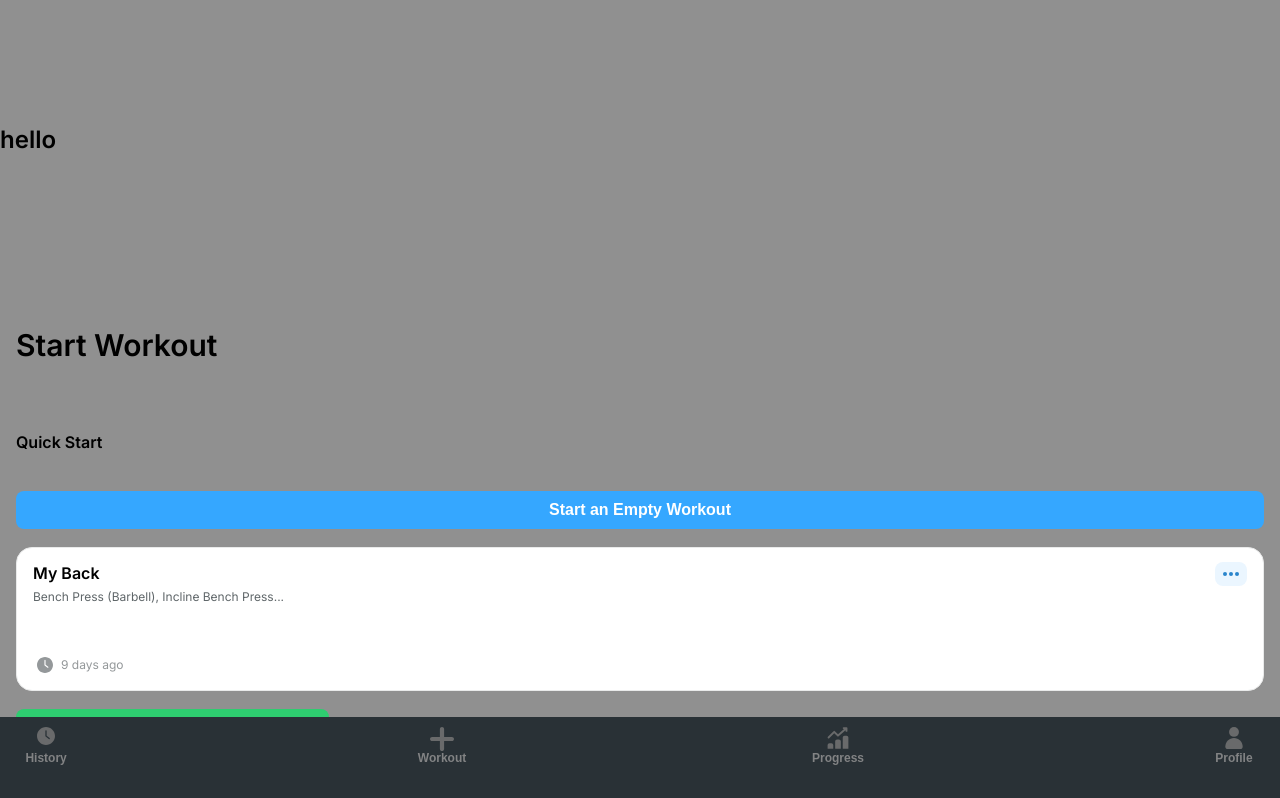
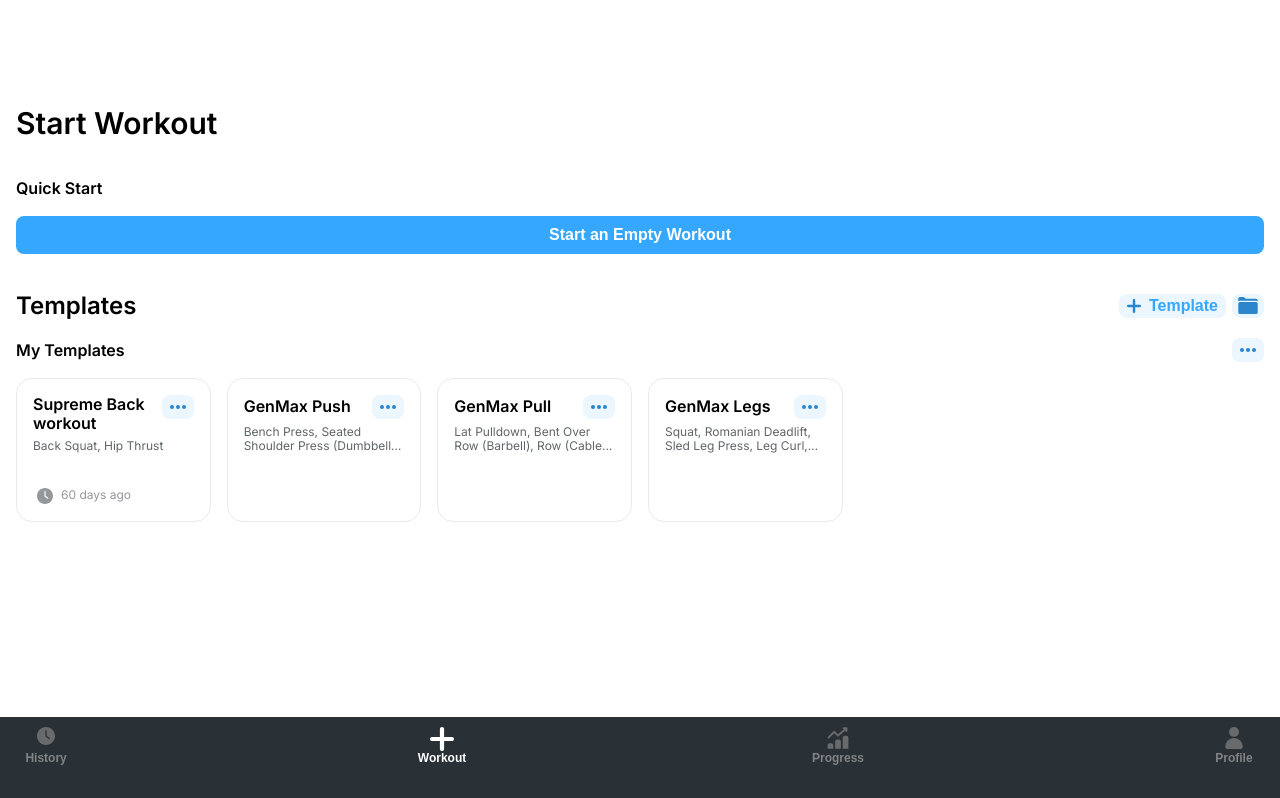
Before and after one commit to harshaand/workout-tracker-app, a React (Vite) app: page / in a window 1280 px wide. Shown: the top 798 px of the page. Built offline with nearby package versions, Linux system fonts and the light colour scheme.

Commit message:
Added UI for templates screen and history screen modals (options modals)

```diff
--- a/src/App.jsx
+++ b/src/App.jsx
@@ -23,7 +23,7 @@ export const RoutingContext = React.createContext({
 })
 
 function App() {
-  const [currentScreen, setCurrentScreen] = React.useState('TestingScreen')
+  const [currentScreen, setCurrentScreen] = React.useState('TemplatesScreen')
   let ScreenComponent;
   //FWS = finished workout screen
   let FWS_data = React.useRef({
--- a/src/components/Cards/CardWorkoutHistory.jsx
+++ b/src/components/Cards/CardWorkoutHistory.jsx
@@ -2,15 +2,11 @@ import React from 'react'
 import ButtonSmall from '../Buttons/ButtonSmall.jsx'
 import '../../css/cards.scss';
 import '../../css/screens.scss';
+import { Clock, Weight, TrophyMedium } from '../../assets/icons/icons.js';
+import ModalOptionsHistory from '../Modals/template/ModalOptionsHistory.jsx';
 
 
-import {
-    Clock, Weight, TrophyMedium
-} from '../../assets/icons/icons.js';
-
-
-
-function CardWorkoutHistory({ history, customClasses, onClick }) {
+function CardWorkoutHistory({ history, customClasses, onClick, showOptionsModal, setShowOptionsModal }) {
     const daysOfWeek = ['Sunday', 'Monday', 'Tuesday', 'Wednesday', 'Thursday', 'Friday', 'Saturday'];
     const months = [
         'Jan', 'Feb', 'Mar', 'Apr', 'May', 'Jun',
@@ -34,8 +30,19 @@ function CardWorkoutHistory({ history, customClasses, onClick }) {
     };
     return (
         <div className={`card-workout-history ${customClasses ? customClasses : 'card-workout-history--default'}`} onClick={onClick}>
-            <ButtonSmall type='options1' customClasses='options-button'></ButtonSmall>
-            <div className='heading'><h3>{history.name}</h3></div>
+            <div className='header'>
+                <div className='container-heading'>
+                    <h3>{history.name}</h3>
+                </div>
+                <div className='wrapper-options'>
+                    <ButtonSmall type='options1' onClick={(e) => {
+                        e.stopPropagation()
+                        setShowOptionsModal(history.workoutId)
+                    }}></ButtonSmall>
+                    {showOptionsModal === history.workoutId &&
+                        <ModalOptionsHistory setShowModal={setShowOptionsModal} />}
+                </div>
+            </div>
 
 
             <div className='container-stats'>
--- a/src/components/Cards/CardWorkoutTemplate.jsx
+++ b/src/components/Cards/CardWorkoutTemplate.jsx
@@ -2,6 +2,7 @@ import React from 'react'
 import '../../css/cards.scss';
 import ButtonSmall from '../Buttons/ButtonSmall.jsx'
 import { Clock } from '../../assets/icons/icons.js';
+import ModalOptionsTemplate from '../Modals/template/ModalOptionsTemplate.jsx'
 
 
 let title
@@ -11,7 +12,7 @@ let titleLength
 let type
 
 
-function CardWorkoutTemplate({ template, onClick }) {
+function CardWorkoutTemplate({ template, onClick, showOptionsModal, setShowOptionsModal }) {
     if (template) {
         description = template.exercises.map(exercise => exercise.name);
         description = description.join(', ')
@@ -71,10 +72,19 @@ function CardWorkoutTemplate({ template, onClick }) {
     else {
         return (
             <div className={`card-workout-template ${LENGTH_MAP[titleLength]}`} onClick={onClick}>
-                <div className='heading'><h3>{title}</h3></div>
-
-                <ButtonSmall type='options1' customClasses='options-button'></ButtonSmall>
-
+                <div className='header'>
+                    <div className='container-heading'>
+                        <h3>{title}</h3>
+                    </div>
+                    <div className='wrapper-options'>
+                        <ButtonSmall type='options1' onClick={(e) => {
+                            e.stopPropagation()
+                            setShowOptionsModal(template.id)
+                        }}></ButtonSmall>
+                        {showOptionsModal === template.id &&
+                            <ModalOptionsTemplate setShowModal={setShowOptionsModal} />}
+                    </div>
+                </div>
                 <div className='content'>
                     <p>{description}</p>
                     {timestamp !== false ?
--- a/src/components/Modals/template/ModalOptionsHistory.jsx
+++ b/src/components/Modals/template/ModalOptionsHistory.jsx
@@ -2,13 +2,58 @@ import '../../../css/modals.scss';
 import ButtonModal from '../../Buttons/ButtonModal.jsx'
 import React from 'react'
 
-function ModalOptionsHistory() {
+function ModalOptionsHistory({ showModal, setShowModal, historyId }) {
+    const modalRef = React.useRef(null);
+    const [modalStyle, setModalStyle] = React.useState({ visibility: 'hidden' });
+
+    function checkPosition() {
+        if (!modalRef.current) return;
+
+        const rect = modalRef.current.getBoundingClientRect();
+        const style = {};
+
+        if (rect.left < rect.width) { style.left = 0; }
+        else { style.right = 0; }
+
+        if (rect.bottom > window.innerHeight) { style.bottom = 0; }
+        else { style.top = 0; }
+
+        setModalStyle(style);
+    }
+
+
+    React.useEffect(() => {
+        const resizeObserver = new ResizeObserver(checkPosition);
+        if (modalRef.current) resizeObserver.observe(modalRef.current);
+
+        let timeoutId;
+        function debouncedCheck() {
+            clearTimeout(timeoutId);
+            timeoutId = setTimeout(checkPosition, 150)
+        };
+        window.addEventListener('resize', debouncedCheck); // checkPosition() 0.15s after resize stops/pauses
+
+        checkPosition();
+
+        return () => {
+            clearTimeout(timeoutId);
+            resizeObserver.disconnect();
+            window.removeEventListener('resize', debouncedCheck);
+        };
+    }, []);
     return (
-        <div className='modal-options modal-options--default-width'>
-            <ButtonModal type='options' icon='edit'>Edit Workout</ButtonModal>
-            <ButtonModal type='options' icon='add'>Save as Template</ButtonModal>
-            <ButtonModal type='optionsDelete' icon='delete'>Delete</ButtonModal>
-        </div>
+        <>
+            <button className='modal-overlay' onClick={(e) => {
+                e.stopPropagation()
+                setShowModal(undefined)
+            }}></button>
+
+            <div ref={modalRef} className='modal-options modal-options--default-width' style={{ ...modalStyle }} >
+                <ButtonModal type='options' icon='edit'>Edit Workout</ButtonModal>
+                <ButtonModal type='options' icon='add'>Save as Template</ButtonModal>
+                <ButtonModal type='optionsDelete' icon='delete'>Delete</ButtonModal>
+            </div>
+        </>
     )
 }
 
--- a/src/components/Modals/template/ModalOptionsTemplate.jsx
+++ b/src/components/Modals/template/ModalOptionsTemplate.jsx
@@ -2,15 +2,62 @@ import '../../../css/modals.scss';
 import ButtonModal from '../../Buttons/ButtonModal.jsx'
 import React from 'react'
 
-function ModalOptionsTemplate() {
+
+function ModalOptionsTemplate({ setShowModal }) {
+    const modalRef = React.useRef(null);
+    const [modalStyle, setModalStyle] = React.useState({ visibility: 'hidden' });
+
+    function checkPosition() {
+        if (!modalRef.current) return;
+
+        const rect = modalRef.current.getBoundingClientRect();
+        const style = {};
+
+        if (rect.left < rect.width) { style.left = 0; }
+        else { style.right = 0; }
+
+        if (rect.bottom > window.innerHeight) { style.bottom = 0; }
+        else { style.top = 0; }
+
+        setModalStyle(style);
+    }
+
+
+    React.useEffect(() => {
+        const resizeObserver = new ResizeObserver(checkPosition);
+        if (modalRef.current) resizeObserver.observe(modalRef.current);
+
+        let timeoutId;
+        function debouncedCheck() {
+            clearTimeout(timeoutId);
+            timeoutId = setTimeout(checkPosition, 150)
+        };
+        window.addEventListener('resize', debouncedCheck); // checkPosition() 0.15s after resize stops/pauses
+
+        checkPosition();
+
+        return () => {
+            clearTimeout(timeoutId);
+            resizeObserver.disconnect();
+            window.removeEventListener('resize', debouncedCheck);
+        };
+    }, []);
+
     return (
-        <div className='modal-options modal-options--default-width'>
+        <>
+            <button className='modal-overlay' onClick={(e) => {
+                e.stopPropagation()
+                setShowModal(undefined)
+            }}></button>
+
+            <div ref={modalRef} className={`modal-options modal-options--default-width`} style={{ ...modalStyle }} >
                 <ButtonModal type='options' icon='edit'>Edit Template</ButtonModal>
                 <ButtonModal type='options' icon='edit'>Rename</ButtonModal>
                 <ButtonModal type='options' icon='duplicate'>Duplicate</ButtonModal>
                 <ButtonModal type='options' icon='archive'>Archive</ButtonModal>
                 <ButtonModal type='optionsDelete' icon='delete'>Delete</ButtonModal>
             </div>
+        </>
     )
 }
 
--- a/src/css/cards.scss
+++ b/src/css/cards.scss
@@ -56,7 +56,6 @@
 }
 
 .card-workout-template {
-    position: relative;
     display: flex;
     flex-direction: column;
     background-color: var(--white);
@@ -71,15 +70,11 @@
 
     /* !!!!!!!!just some hover and pressed styles for now !!!!!!!!*/
     &:hover {
-        filter: brightness(1.1);
-        transform: translateY(-1px);
         box-shadow: 0 2px 4px rgba(0, 0, 0, 0.1);
         transition: all 0.2s ease;
     }
 
     &:active {
-        filter: brightness(0.9);
-        transform: translateY(1px);
         box-shadow: none;
         transition: all 0.1s ease;
     }
@@ -92,9 +87,28 @@
         gap: 12px;
     }
 
+    .header {
+        display: flex;
+        justify-content: space-between;
+        width: 100%;
+        box-sizing: border-box;
+
+        .container-heading {
+            display: flex;
+            align-items: center;
+        }
+
+        .wrapper-options {
+            position: relative;
+            height: fit-content;
+            width: fit-content;
+        }
+    }
+
     h3 {
         color: var(--text-color-heading-1);
         width: 100%;
+        height: fit-content;
         padding: 0;
         margin: 0;
 
@@ -108,12 +122,6 @@
         max-height: calc(2 * 1.2em);
         text-overflow: ellipsis;
         overflow: hidden;
-    }
-
-    .heading {
-        padding-right: 44px;
-        width: 100%;
-        box-sizing: border-box;
     }
 
     p {
@@ -130,12 +138,6 @@
         max-height: calc(2 * 1.2em);
         text-overflow: ellipsis;
         overflow: hidden;
-    }
-
-    .options-button {
-        position: absolute;
-        right: 16px;
-        top: 14px;
     }
 
     .content {
@@ -174,7 +176,6 @@
 
 
 .card-workout-history {
-    position: relative;
     display: flex;
     flex-direction: column;
     gap: 10px;
@@ -183,8 +184,6 @@
     border: 1px var(--card-border-color) solid;
     border-radius: 16px;
     box-sizing: border-box;
-    overflow-y: auto;
-    overflow-x: hidden;
 
     &--default {
         height: fit-content;
@@ -195,6 +194,7 @@
     h3 {
         color: var(--text-color-heading-2);
         width: 100%;
+        height: fit-content;
         padding: 0;
         margin: 0;
     }
@@ -207,10 +207,22 @@
         margin: 0;
     }
 
-    .heading {
-        padding-right: 44px;
+    .header {
+        display: flex;
+        justify-content: space-between;
         width: 100%;
         box-sizing: border-box;
+
+        .container-heading {
+            display: flex;
+            align-items: center;
+        }
+
+        .wrapper-options {
+            position: relative;
+            height: fit-content;
+            width: fit-content;
+        }
     }
 
     p {
--- a/src/css/modals.scss
+++ b/src/css/modals.scss
@@ -130,6 +130,8 @@
 /************************************MODAL OPTIONS************************************/
 
 .modal-options {
+    position: absolute;
+    z-index: 1000;
     display: flex;
     flex-direction: column;
     gap: 1px;
--- a/src/css/screens.scss
+++ b/src/css/screens.scss
@@ -152,11 +152,26 @@
                         justify-content: space-between;
                         align-items: center;
                         width: 100%;
+                        box-sizing: border-box;
+
 
                         h3 {
                             margin: 0;
                             padding: 0;
                             width: 100%;
+                            height: fit-content;
+
+                        }
+
+                        .container-heading {
+                            display: flex;
+                            align-items: center;
+                        }
+
+                        .wrapper-options {
+                            position: relative;
+                            height: fit-content;
+                            width: fit-content;
                         }
                     }
 
@@ -423,6 +438,8 @@
     width: 100%;
     max-width: 400px;
     max-height: 100%;
+    overflow-y: auto;
+    overflow-x: hidden;
 }
 
 
--- a/src/screens/HistoryScreen.jsx
+++ b/src/screens/HistoryScreen.jsx
@@ -3,6 +3,7 @@ import Navbar from '../components/Navbar.jsx'
 import '../css/screens.scss'
 import CardWorkoutHistory from '../components/Cards/CardWorkoutHistory.jsx'
 import ModalHistoryWorkout from '../components/Modals/session/content-modals/HistoryWorkout.jsx'
+import ModalOptionsHistory from '../components/Modals/template/ModalOptionsHistory.jsx'
 import { useData } from '../DataContext.jsx'
 import { RoutingContext } from '../App.jsx'
 
@@ -18,6 +19,7 @@ function HistoryScreen() {
         'JULY', 'AUGUST', 'SEPTEMBER', 'OCTOBER', 'NOVEMBER', 'DECEMBER'
     ];
     const [selectedHistoryWorkoutModal, setSelectedHistoryWorkoutModal] = React.useState(null)
+    const [showOptionsHistoryModal, setShowOptionsHistoryModal] = React.useState(undefined)
 
 
     function renderHistoryCards() {
@@ -58,17 +60,18 @@ function HistoryScreen() {
             return <>
                 <div className='history__main__container-month'>
                     <p className='heading'>{`${months[group.month]} ${group.year}`}</p>
-                    {sortedWorkouts.map(history => {
-                        return <>
+                    {sortedWorkouts.map(history => (
+                        <>
                             <CardWorkoutHistory history={history} onClick={() => {
                                 setSelectedHistoryWorkoutModal(history.workoutId)
-
-                            }} />
+                            }}
+                                showOptionsModal={showOptionsHistoryModal}
+                                setShowOptionsModal={setShowOptionsHistoryModal} />
                             <ModalHistoryWorkout history={history} selectedModal={selectedHistoryWorkoutModal}
                                 setSelectedModal={setSelectedHistoryWorkoutModal}
                                 handleScreenChangeEditTemplate={() => handleScreenChange('SessionScreen', history, 'editSession')} />
                         </>
-                    })}
+                    ))}
                 </div>
             </>
 
--- a/src/screens/TemplatesScreen.jsx
+++ b/src/screens/TemplatesScreen.jsx
@@ -4,7 +4,10 @@ import React from 'react'
 import ButtonSmall from '../components/Buttons/ButtonSmall.jsx'
 import ButtonBig from '../components/Buttons/ButtonBig.jsx'
 import CardWorkoutTemplate from '../components/Cards/CardWorkoutTemplate.jsx'
-import ModalSessionOverview from '../components/Modals/session/content-modals/TemplateOverview.jsx';
+
+import ModalTemplateOverview from '../components/Modals/session/content-modals/TemplateOverview.jsx';
+import ModalOptionsFolder from '../components/Modals/template/ModalOptionsFolder.jsx'
+
 import CardWorkoutHistory from '../components/Cards/CardWorkoutHistory.jsx'
 import CardExerciseTracker from '../components/Cards/CardExerciseTracker.jsx'
 import FolderList from '../OTHER/FoldersFunctionality.jsx'
@@ -30,7 +33,9 @@ function TemplatesScreen() {
     5. newEmptySession -new key
     */
     const screenVariant = React.useRef(null);
-    const [selectedTemplateOverviewModal, setSelectedTemplateOverviewModal] = React.useState(null)
+    const [showTemplateOverviewModal, setShowTemplateOverviewModal] = React.useState(null)
+    const [showOptionsFolderModal, setShowOptionsFolderModal] = React.useState(null)
+    const [showOptionsTemplateModal, setShowOptionsTemplateModal] = React.useState(undefined)
 
     const newEmptySession = {
         id: uuidv4(),
@@ -70,8 +75,18 @@ function TemplatesScreen() {
                         <div className='container-folders__folders__group'>
                             <div className='container-templates'>
                                 <div className='container-templates__header'>
-                                    <h3>My Templates</h3>
-                                    <ButtonSmall type='options1' />
+                                    <div className='container-heading'>
+                                        <h3>My Templates</h3>
+                                    </div>
+                                    <div className='wrapper-options'>
+                                        <ButtonSmall type='options1' onClick={(e) => {
+                                            e.stopPropagation()
+                                            setShowOptionsFolderModal(1)
+                                        }}></ButtonSmall>
+                                        {showOptionsFolderModal === 1 &&
+                                            <ModalOptionsFolder setShowModal={setShowOptionsFolderModal} />
+                                        }
+                                    </div>
                                 </div>
                                 <div className='container-templates__templates'>
 
@@ -79,11 +94,14 @@ function TemplatesScreen() {
                                         <>
                                             <CardWorkoutTemplate template={template}
                                                 onClick={() => {
-                                                    setSelectedTemplateOverviewModal(template.id);
-                                                }}>
+                                                    setShowTemplateOverviewModal(template.id);
+                                                }}
+                                                showOptionsModal={showOptionsTemplateModal}
+                                                setShowOptionsModal={setShowOptionsTemplateModal}
+                                            >
                                             </CardWorkoutTemplate>
-                                            <ModalSessionOverview template={template} selectedModal={selectedTemplateOverviewModal}
-                                                setSelectedModal={setSelectedTemplateOverviewModal}
+                                            <ModalTemplateOverview template={template} selectedModal={showTemplateOverviewModal}
+                                                setSelectedModal={setShowTemplateOverviewModal}
                                                 handleScreenChangeNewSession={() => handleScreenChange('SessionScreen', { ...template, workoutId: uuidv4() }, 'newSession')}
                                                 handleScreenChangeEditTemplate={() => handleScreenChange('SessionScreen', template, 'editTemplate')} />
                                         </>
@@ -91,6 +109,20 @@ function TemplatesScreen() {
                                 </div>
                             </div>
 
+                            {/* <div className='container-templates'>
+                                <div className='container-templates__header'>
+                                    <h3>Example Templates</h3>
+                                    <ButtonSmall type='options1' />
+                                </div>
+                                <div className='container-templates__templates'>
+                                    <CardWorkoutTemplate />
+                                    <CardWorkoutTemplate />
+                                    <CardWorkoutTemplate />
+                                </div>
+                            </div> */}
+                        </div>
+
+                        {/* <div className='container-folders__folders__group'>
                             <div className='container-templates'>
                                 <div className='container-templates__header'>
                                     <h3>Example Templates</h3>
@@ -102,21 +134,7 @@ function TemplatesScreen() {
                                     <CardWorkoutTemplate />
                                 </div>
                             </div>
-                        </div>
-
-                        <div className='container-folders__folders__group'>
-                            <div className='container-templates'>
-                                <div className='container-templates__header'>
-                                    <h3>Example Templates</h3>
-                                    <ButtonSmall type='options1' />
-                                </div>
-                                <div className='container-templates__templates'>
-                                    <CardWorkoutTemplate />
-                                    <CardWorkoutTemplate />
-                                    <CardWorkoutTemplate />
-                                </div>
-                            </div>
-                        </div>
+                        </div> */}
 
                     </div>
 
--- a/src/screens/TestingScreen.jsx
+++ b/src/screens/TestingScreen.jsx
@@ -212,14 +212,22 @@ function TestingScreen() {
             {/* Choose template name + inputfield */}
             <ModalSaveInputNoDescr />
         </div>
-
+    const optionsModals =
+        <div>
+            {/* Options modals on templates screen */}
+            <ModalOptionsTemplate />
+            <ModalOptionsHistory />
+            <ModalOptionsFolder />
+            <ModalOptionsEditTemplateScreen />
+        </div>
 
 
     return (<>
         <Navbar />
         <div className="container-app">
             <h2>hello</h2>
-            {temporary}
+            {/* {temporary} */}
+            {/* {optionsModals} */}
             {/* {allModals} */}
             {/* <ModalDelete /> */}
             {/* <ModalDiscard /> */}
```
Also changed, not shown: src/components/Modals/template/ModalOptionsFolder.jsx (+52 -7 lines). Lines whose indentation alone changed are shown as unchanged.
